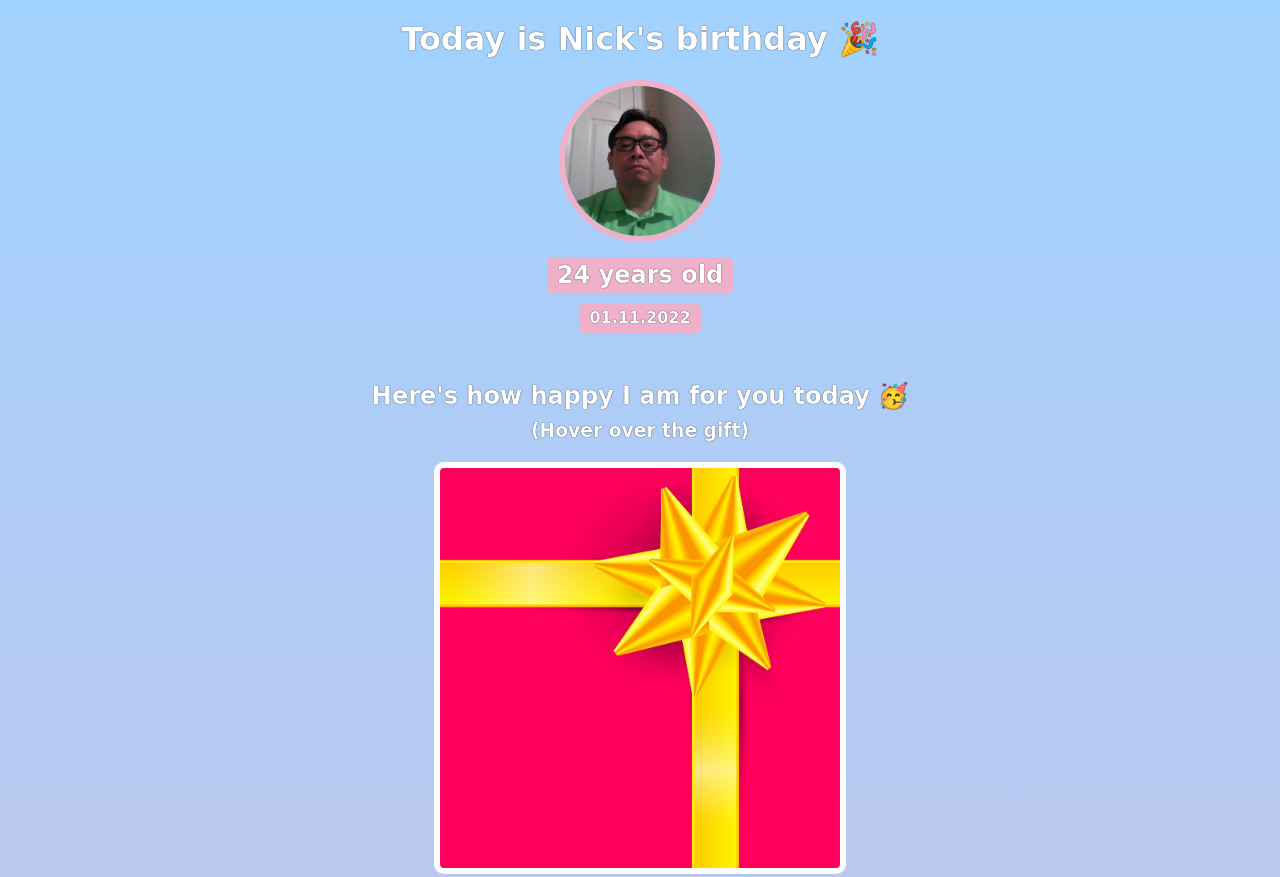
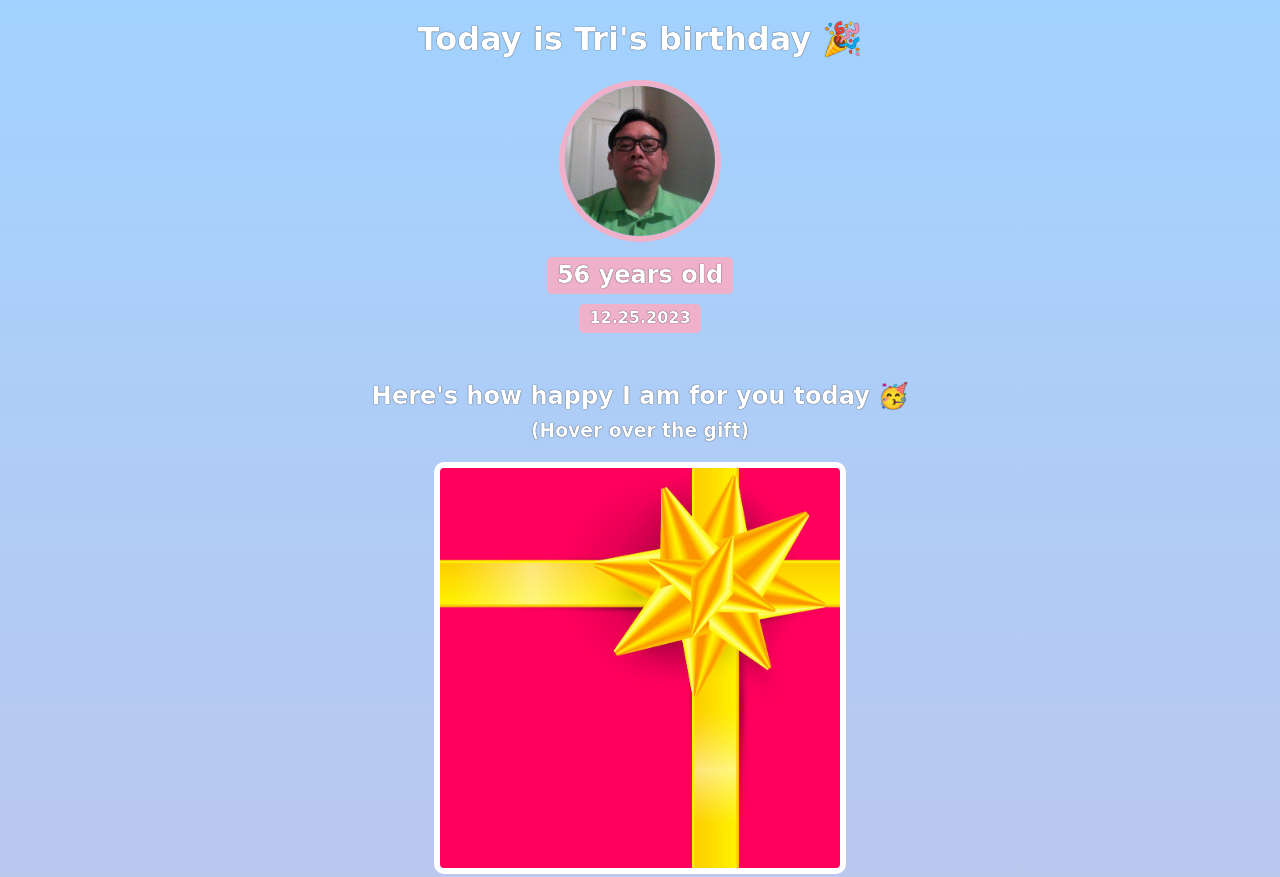
Before and after one commit to tri-nguyen-job/birthday-card, a website built with Vite: page index.html in a window 1280 px wide. Shown: the top 877 px of the page. Built offline with nearby package versions, Linux system fonts and the light colour scheme; a web font is replaced by a local one.

Commit message:
Change name and date

```diff
--- a/index.html
+++ b/index.html
@@ -7,10 +7,10 @@
     </head>
     <body>
         <div id="header">
-            <h1>Today is Nick's birthday 🎉</h1>
+            <h1>Today is Tri's birthday 🎉</h1>
             <img id="bff-img" src="images/nick.jpg">
-            <h2 id="bday-age">24 years old</h2>
-            <h4 id="bday-date">01.11.2022</h4>
+            <h2 id="bday-age">56 years old</h2>
+            <h4 id="bday-date">12.25.2023</h4>
         </div>
 
         <div class="gift-section">
```
